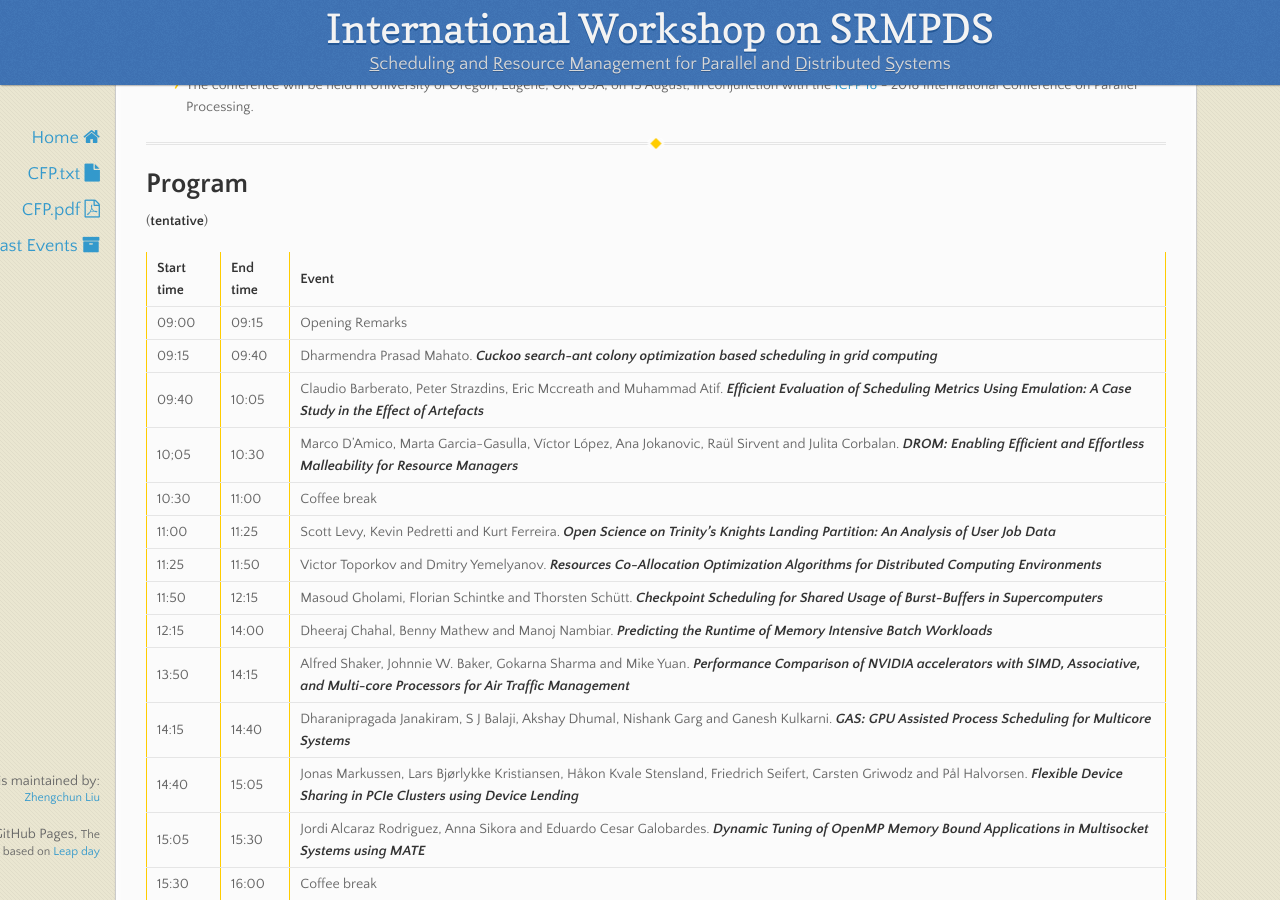
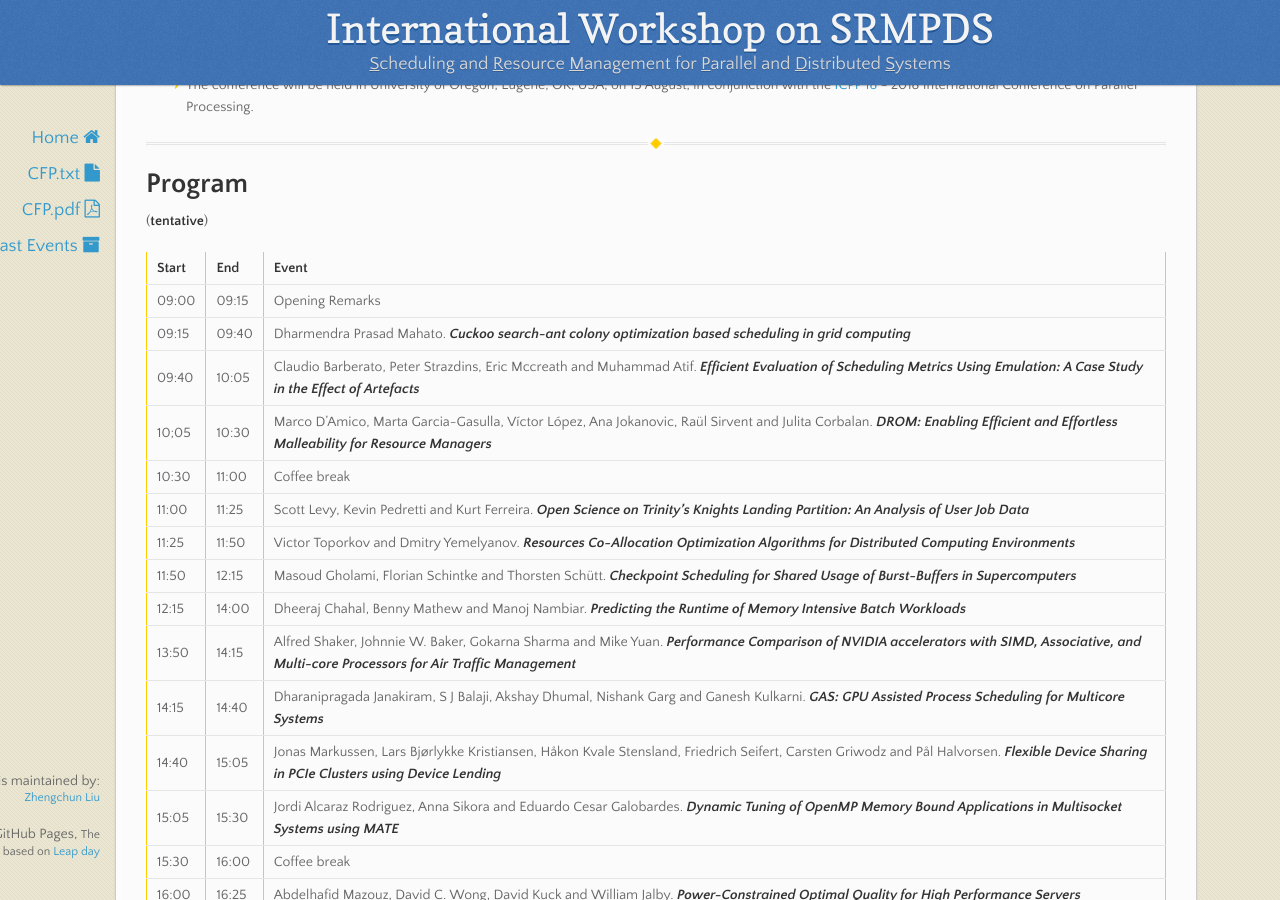
Before and after one commit to srmpds/srmpds.github.io, a Jekyll site: the page built from index.md, in a window 1280 px wide and 900 px high, scrolled down 1226 px. Built offline with Jekyll 4.4.1, drawn with Linux system fonts in a browser that asks for light colours; nearby versions of some CDN libraries.

Commit message:
add, delete, polish etc.

```diff
--- a/index.md
+++ b/index.md
@@ -49,7 +49,7 @@ Resource management and scheduling is a crucial task on large-scale computing sy
 # Program
 (__tentative__)
 
-| __Start time__ | __End time__ | __Event__ |
+| __Start__ | __End__ | __Event__ |
 | 09:00 | 09:15 | Opening Remarks |
 | 09:15 | 09:40 | Dharmendra Prasad Mahato. ___Cuckoo search-ant colony optimization based scheduling in grid computing___ |
 | 09:40 | 10:05 | Claudio Barberato, Peter Strazdins, Eric Mccreath and Muhammad Atif. ___Efficient Evaluation of Scheduling Metrics Using Emulation: A Case Study in the Effect of Artefacts___ |
```
